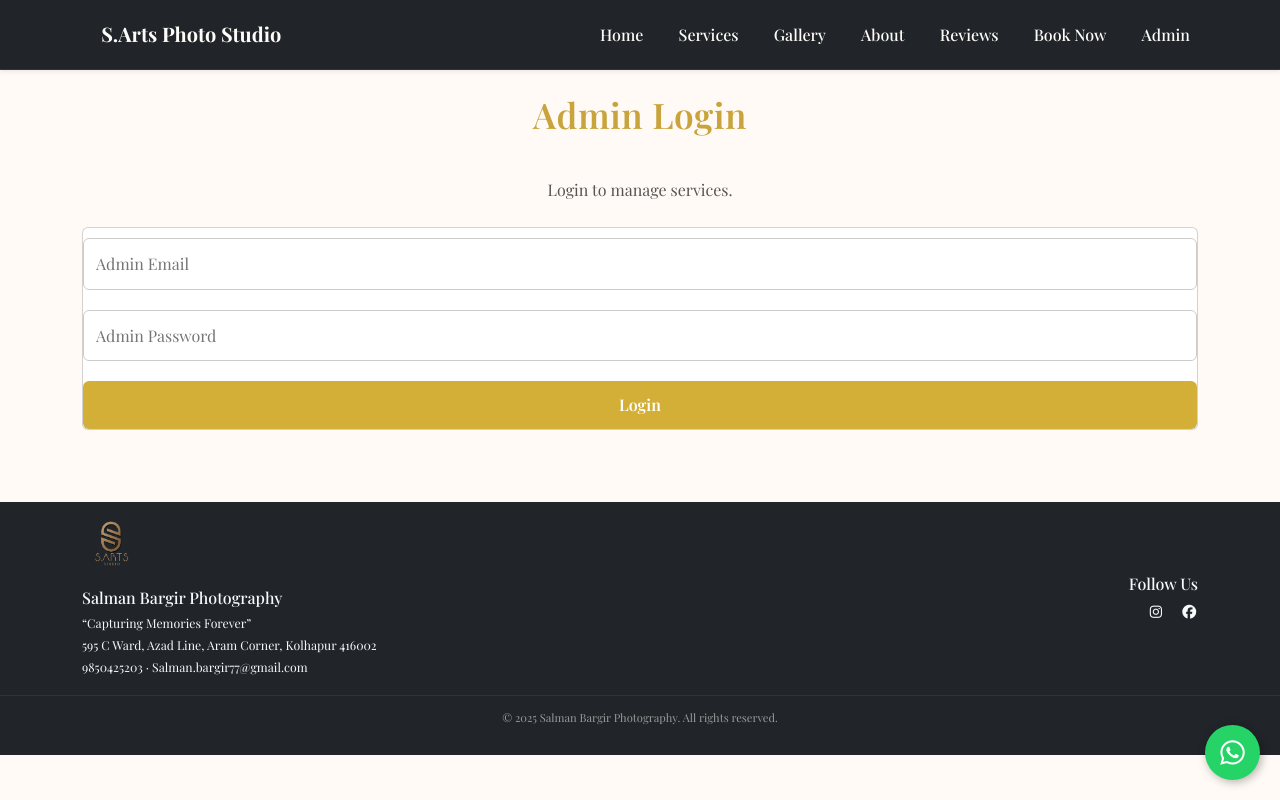
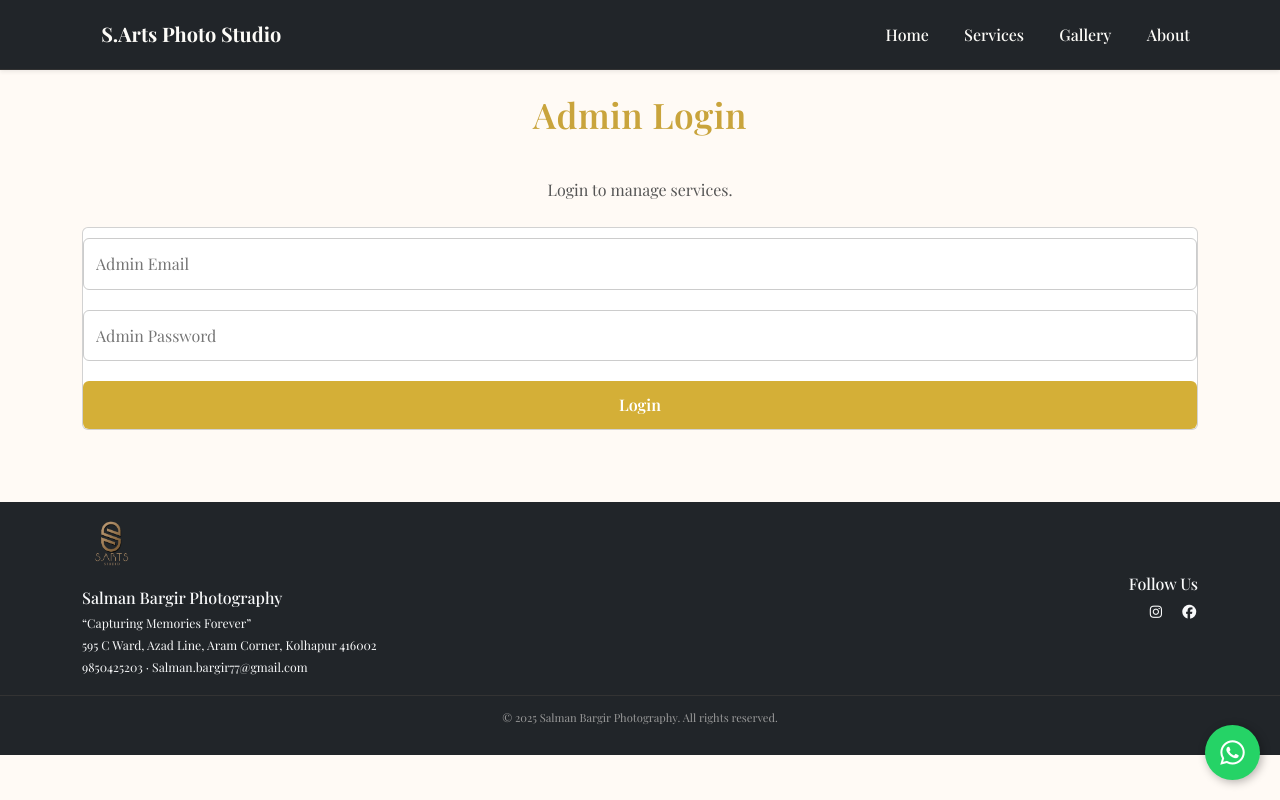
Before and after one commit to Kanchanwebdev/photo-studio-website, a React (Vite) app in the folder client/: page /admin-login in a window 1280 px wide. Built offline with nearby package versions, Linux system fonts and the light colour scheme.

Commit message:
Describe change

```diff
--- a/client/src/main.jsx
+++ b/client/src/main.jsx
@@ -43,10 +43,10 @@ function NavBar() {
             <li className="nav-item"><Link className="nav-link" to="/services">Services</Link></li>
             <li className="nav-item"><Link className="nav-link" to="/gallery">Gallery</Link></li>
             <li className="nav-item"><Link className="nav-link" to="/about">About</Link></li>
-            <li className="nav-item"><Link className="nav-link" to="/testimonials">Reviews</Link></li>
+           {/* <li className="nav-item"><Link className="nav-link" to="/testimonials">Reviews</Link></li>
             <li className="nav-item"><Link className="nav-link" to="/booking">Book Now</Link></li>
             <li className="nav-item"><Link className="nav-link" to="/admin">Admin</Link></li>
-          {/* <li className="nav-item"><Link className="nav-link" to="/admin/bookings">Bookings</Link></li>
+           <li className="nav-item"><Link className="nav-link" to="/admin/bookings">Bookings</Link></li>
             <li className="nav-item"><Link className="nav-link" to="/admin/services">Admin Services</Link></li>*/}
 
           </ul>
--- a/client/src/pages/Home.jsx
+++ b/client/src/pages/Home.jsx
@@ -11,9 +11,9 @@ export default function Home() {
 <p className="hero-subtext" data-aos="fade-up" data-aos-delay="100">
   Wedding · Pre-wedding · Engagement · Candid · Videography · Drone · Premium Albums
 </p>
-<a href="/booking" className="btn-hero" data-aos="zoom-in" data-aos-delay="200">
+{/*<a href="/booking" className="btn-hero" data-aos="zoom-in" data-aos-delay="200">
   Book Your Shoot
-</a>
+</a>*/}
 
   </div>
 </div>
@@ -92,9 +92,9 @@ export default function Home() {
   </div>
 </div>
 
-        <Link to="/services" className="btn-secondary">
+        {/*<Link to="/services" className="btn-secondary">
           Explore More
-        </Link>
+        </Link>*/}
       </section>
     </div>
   );
```
Also changed, not shown: client/src/pages/AdminDashboard.jsx (line endings or trailing spaces).
